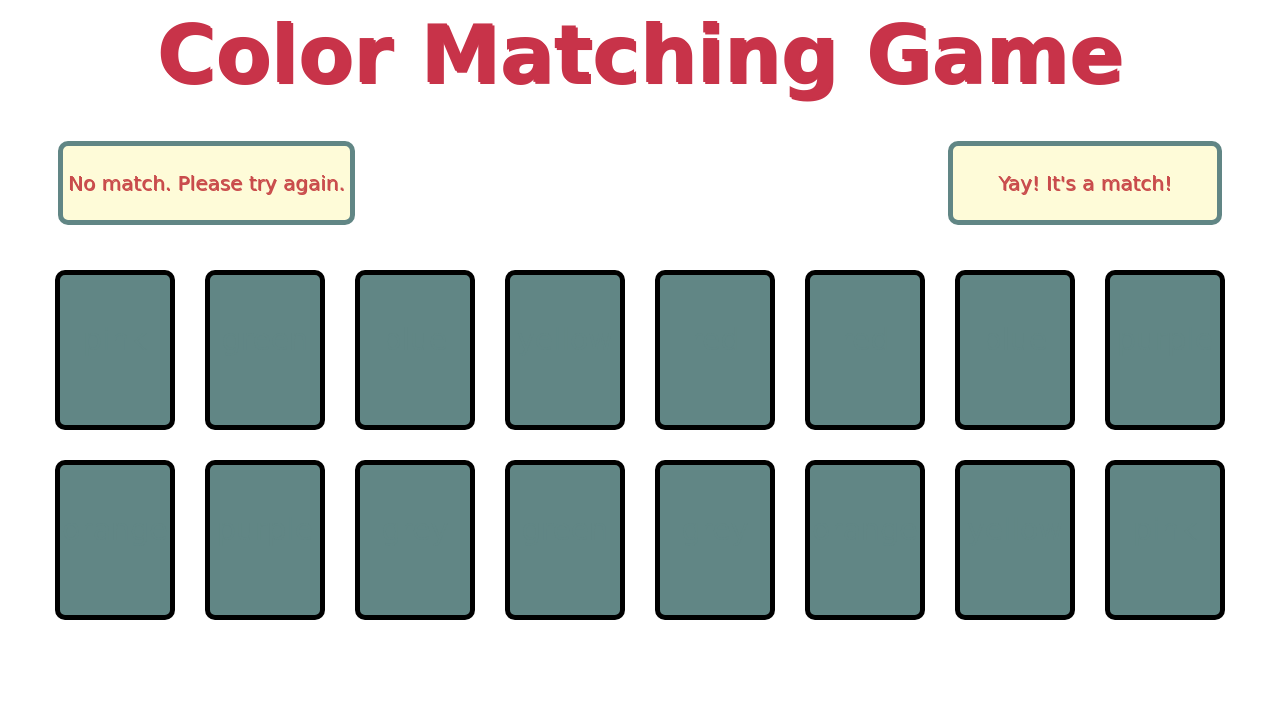
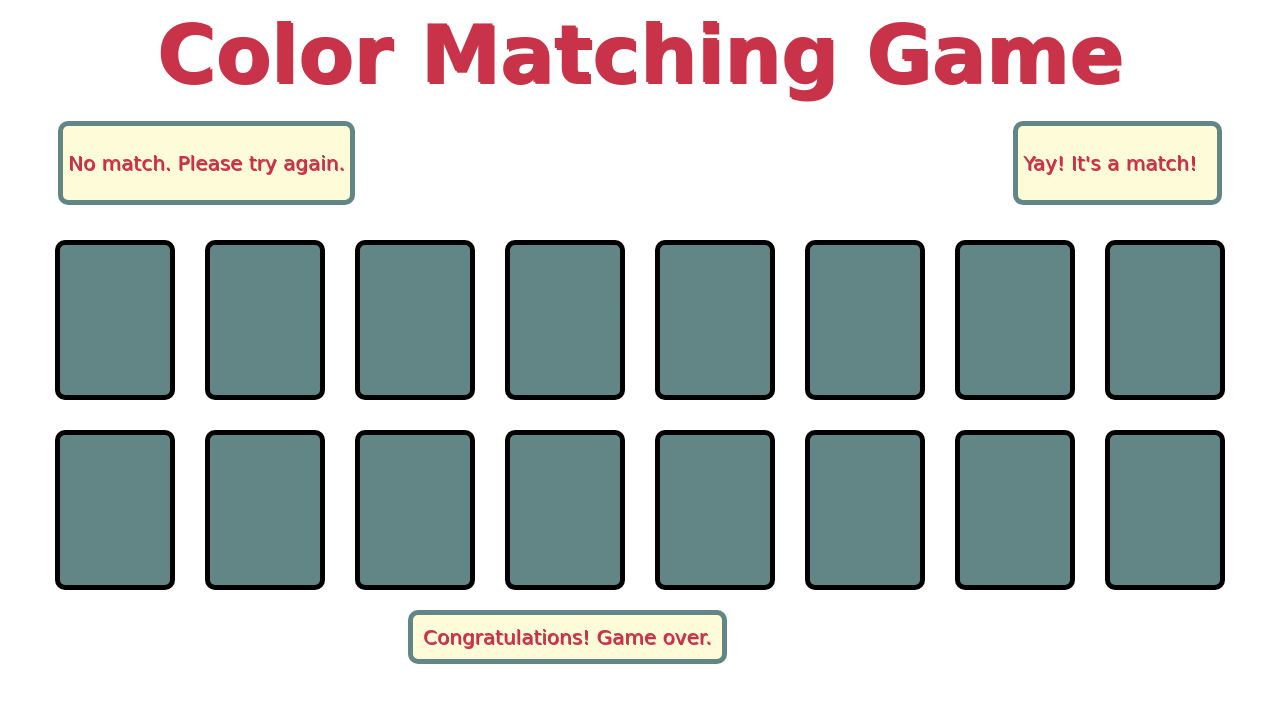
Before and after one commit to manieshablakey/project-one, a plain HTML site: page index.html in a window 1280 px wide. Drawn offline with Linux system fonts and the light colour scheme; a web font is replaced by a local one.

Commit message:
refining game feature butttons

```diff
--- a/css/style.css
+++ b/css/style.css
@@ -5,7 +5,7 @@
    flex-wrap: wrap;
    justify-content: center;
    align-items: center;
-   margin: 0 auto;
+   margin: 20px auto;
    width: 1200px;
 
 }
@@ -30,7 +30,7 @@ h1 {
 	text-align: center;
 	font-weight: bold;
 	color:  #c83349;
-	margin: 0px 10px 10px 10px;
+	margin: 0px 10px;
 	text-align: center;
 	font-weight: bold;
 	font-size: 80px;
@@ -39,40 +39,54 @@ h1 {
 }
 
 /*Button-like feature: 'It's a match'*/
- #divOne {
+ #match {
 	font-family: "Walter Turncoat", cursive;
 	font-size: 20px;
 	border: 5px solid #618685;
 	border-radius: 10px;
 	background-color:  #fefbd8;
-	color: #c94c4c;
-	padding: 5px 45px;
-	margin: 30px 50px;
+	color: #c83349;
+	padding: 5px 20px 5px 5px;
+	margin: 20px 50px 20px 20px;
 	float: right;
 	text-shadow: 1px 1px;
-	animation-name: changeColor;
-	animation-delay: 1s;
-	animation-duration: 3s;
 }
 
 /*Button-like feature: "No match"*/
-#divTwo {
+#noMatch {
 	font-family: "Walter Turncoat", cursive;
 	font-size: 20px;
 	border: 5px solid #618685;
 	border-radius: 10px;
 	background-color:  #fefbd8;
-	color: #c94c4c;
+	color: #c83349;
 	padding: 5px;
-	margin: 30px 50px;
+	margin: 20px 20px 20px 50px;
 	float: left;
 	text-shadow: 1px 1px;
+}
+
+/*Button-like feature: "No match"*/
+#congrats {
+	font-family: "Walter Turncoat", cursive;
+	font-size: 20px;
+	border: 5px solid #618685;
+	border-radius: 10px;
+	background-color:  #fefbd8;
+	color: #c83349;
+	padding: 10px;
+	width: 100px;
+	margin: 20px 400px 20px 400px;
+	text-align: center;
+	text-shadow: 1px 1px;
+}
+
+.animation-class {
 	animation-name: changeColor;
-	animation-delay: 1s;
-	animation-duration: 3s;
+	animation-duration: 1s;
 }
 
 @keyframes changeColor {
 	from {background-color: #fefbd8;}
-    to {background-color: #80ced6;}
+    to {background-color: 	#c080d6;}
 }
--- a/script.js
+++ b/script.js
@@ -47,7 +47,10 @@ var cardsTurnedOver = [];
 // //Check for end of game.
 var checkGameEnd = function() {
 	if (cardsTurnedOver.length === 16) {
-		alert("Congratulations! You've matched all the card colors correctly.");
+		//Select the 'congrats' feature and add animation to make color change.
+		var congrats = document.getElementById("congrats");
+		congrats.classList.add("animation-class");
+		congratsTimeout();
 		//empty out the shuffledArray so new cards can be added to it.
 		shuffledArray.length = 0;
 		//Invoke shuffleCards function to shuffle cards.
@@ -67,12 +70,17 @@ var checkMatch = function() {
 	if ((cardItems % 2 === 0) && (cardItems !== 0)) {
 		//Checks the last card and the card before the last in the array to see if they match.
 		if ((cardsTurnedOver[cardItems - 2].textContent === cardsTurnedOver[cardItems - 1].textContent)) {
-			alert(`You've matched the ${(cardsTurnedOver[cardItems - 1].textContent)} cards.`);
+			//Get 'match' feature and add animation to it to make the button change color.
+			var getMatch = document.getElementById("match");
+			getMatch.classList.add("animation-class");
+			matchTimeout();
 			//Run checkGameEnd function to see if game is over.
 			checkGameEnd();
 		} else {
-			document.getElementById("divTwo").style;
-			// alert(`Sorry, try again.`);
+			//Get 'no match' feature and add animation to it to make button change color.
+			var noMatch = document.getElementById("noMatch");
+			noMatch.classList.add("animation-class");
+			noMatchTimeout();
 			//console.log(cardsTurnedOver);
 			//If cards don't match, flip the last card and the card before the last in the array (return to original position).
 			//Set the card color and font color to the orignal card. Add event listener so card can be clicked again.
@@ -109,9 +117,8 @@ var flipCard = function(event) {
 //Create a board of cards to play.
 var createCards = function() {
 	//Create a new div- cards container. This will hold the individual card items.
-	var div = document.createElement("div");
-	var divName = div.setAttribute("id", "container");
-	document.body.appendChild(div);
+	var divContainer = document.createElement("div");
+	divContainer.setAttribute("id", "container");
 	//Create each card item, set its text and color. Add event listener and append card to the cards container.
 	for (i = 0; i < 16; i++) {
 		var card = document.createElement("div");
@@ -120,30 +127,67 @@ var createCards = function() {
 		var cardColorName = shuffledArray[i].color;
 		card.textContent = cardColorName;
 		card.addEventListener("click", flipCard);
-		div.appendChild(card);
+		divContainer.appendChild(card);
+		document.body.appendChild(divContainer);
 	}
 }
 createCards();
 
-//Creates 2 button-like items- "Its a match" and "Try again".
-var features = function() {
-	//Create a features div. This will hold 2 divs that contain the 'Its's a match' and 'No match' features.
-	var divFeatures = document.createElement("div");
-	//This is the 1st div for the 'It's a match' feature. Para inside the div has the text.
+//Match alert. This function creates a feature that lights up when cards are matched.
+var matchAlert = function() {
+	// Para inside the div has the text.
 	var divOne = document.createElement("div");
 	var paraOne = document.createElement("p");
-	divOne.setAttribute("id", "divOne");
+	divOne.setAttribute("id", "match");
 	paraOne.textContent = "Yay! It's a match!";
 	divOne.appendChild(paraOne);
-	divFeatures.appendChild(divOne);
-	//This is the 2nd div for the 'No match' feature. Para inside the div has the text.
+	var divContainer = document.getElementById("container");
+	document.body.insertBefore(divOne, divContainer);
+}
+matchAlert();
+
+//No match. This function creates a features that lights up when cards selected do not match.
+var noMatch = function() {
+	//Para inside the div has the text.
 	var divTwo = document.createElement("div");
 	var paraTwo = document.createElement("p");
-	divTwo.setAttribute("id", "divTwo");
+	divTwo.setAttribute("id", "noMatch");
 	paraTwo.textContent = "No match. Please try again.";
 	divTwo.appendChild(paraTwo);
-	divFeatures.appendChild(divTwo);
 	var divContainer = document.getElementById("container");
-	var divFeaturesAdded = document.body.insertBefore(divFeatures, divContainer);
+	document.body.insertBefore(divTwo, divContainer);
 }
-features();
+noMatch();
+
+//Congratulations. This function creates a features that lights up when all cards on the board have been matched.
+var congrats = function() {
+	//Para inside the div has the text.
+	var divThree = document.createElement("div");
+	var spanThree = document.createElement("span");
+	spanThree.setAttribute("id", "congrats");
+	spanThree.textContent = "Congratulations! Game over.";
+	divThree.appendChild(spanThree);
+	document.body.appendChild(divThree);
+}
+congrats();
+
+//If there's a match: create a Set timeout to remove animation from Match feature after 2 secs (animation lasts for 1 secs).
+var matchTimeout = function() {
+	var matchTimeout = setTimeout(function() {
+	var getMatch = document.getElementById("match").classList.remove("animation-class");
+	}, 2000);
+}
+
+//If no match: create a Set timeout to remove animation from noMatch feature after 2 secs (animation lasts for 1 secs).
+var noMatchTimeout = function() {
+	var noMatchTimeout = setTimeout(function() {
+	var noMatch = document.getElementById("noMatch").classList.remove("animation-class");
+	}, 2000);
+}
+
+//If no match: create a Set timeout to remove animation from congrats feature after 2 secs (animation lasts for 1 secs).
+var congratsTimeout = function() {
+	var congratsTimeout = setTimeout(function() {
+		var congrats = document.getElementById("congrats").classList.remove("animation-class");
+	}, 2000);
+}
```
